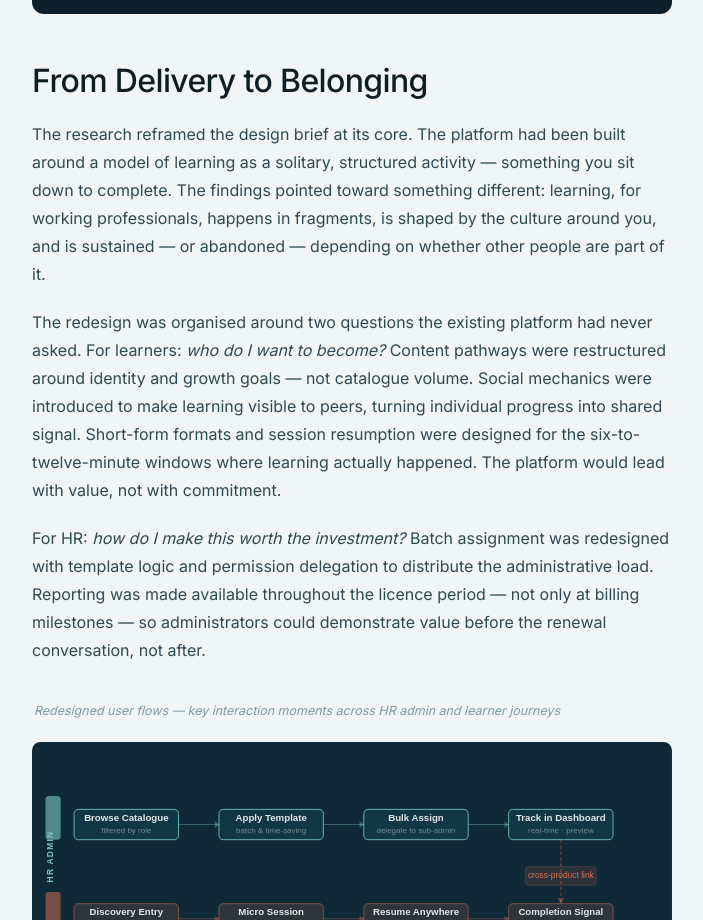
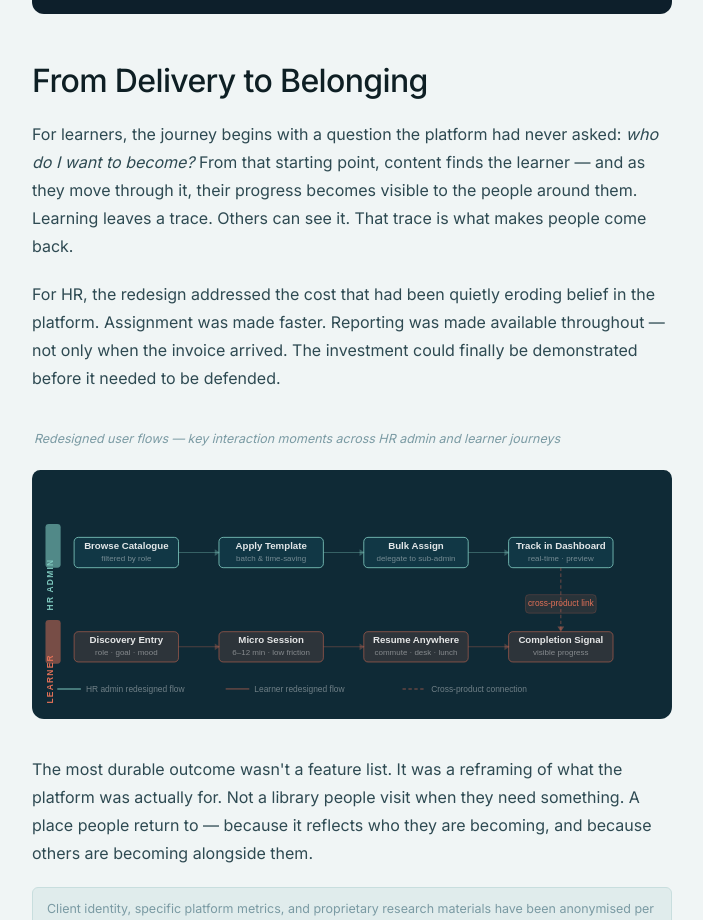
Before and after one commit to tl-sy-nl/portfolio, a React (Vite) app: page /cases/digital-learning in a window 1280 px wide. Shown: the part 5057-5977 px from the top of the page, without its empty margins (288-991 px from the left). Built offline with nearby package versions, Linux system fonts and the light colour scheme; a web font is replaced by a local one.

Commit message:
Digital Learning: trim design directions — identity journey + trace, HR belief restored

```diff
--- a/src/pages/cases/DigitalLearning.jsx
+++ b/src/pages/cases/DigitalLearning.jsx
@@ -501,9 +501,8 @@ export default function DigitalLearning() {
       {/* DESIGN DIRECTIONS */}
       <FadeIn>
         <h2>From Delivery to Belonging</h2>
-        <p>The research reframed the design brief at its core. The platform had been built around a model of learning as a solitary, structured activity — something you sit down to complete. The findings pointed toward something different: learning, for working professionals, happens in fragments, is shaped by the culture around you, and is sustained — or abandoned — depending on whether other people are part of it.</p>
-        <p>The redesign was organised around two questions the existing platform had never asked. For learners: <em>who do I want to become?</em> Content pathways were restructured around identity and growth goals — not catalogue volume. Social mechanics were introduced to make learning visible to peers, turning individual progress into shared signal. Short-form formats and session resumption were designed for the six-to-twelve-minute windows where learning actually happened. The platform would lead with value, not with commitment.</p>
-        <p>For HR: <em>how do I make this worth the investment?</em> Batch assignment was redesigned with template logic and permission delegation to distribute the administrative load. Reporting was made available throughout the licence period — not only at billing milestones — so administrators could demonstrate value before the renewal conversation, not after.</p>
+        <p>For learners, the journey begins with a question the platform had never asked: <em>who do I want to become?</em> From that starting point, content finds the learner — and as they move through it, their progress becomes visible to the people around them. Learning leaves a trace. Others can see it. That trace is what makes people come back.</p>
+        <p>For HR, the redesign addressed the cost that had been quietly eroding belief in the platform. Assignment was made faster. Reporting was made available throughout — not only when the invoice arrived. The investment could finally be demonstrated before it needed to be defended.</p>
       </FadeIn>
 
       <FadeIn>
```
